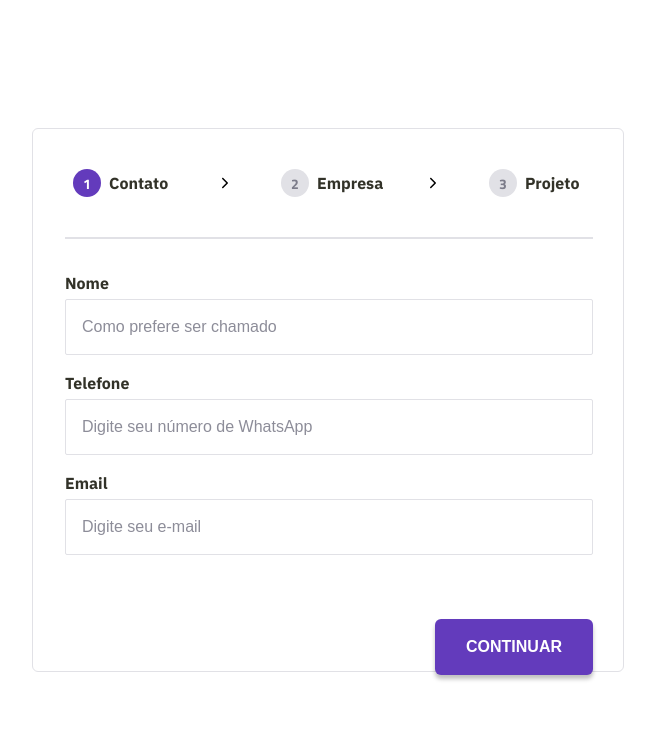
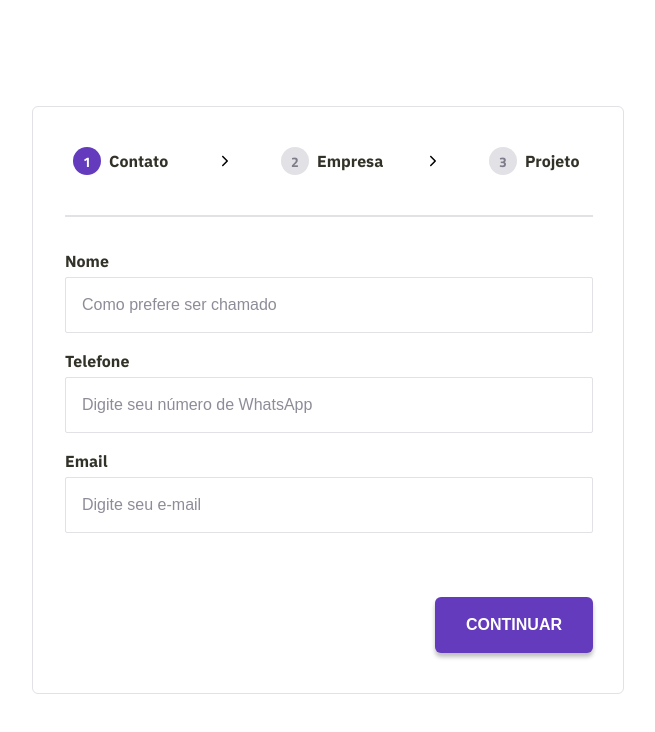
Before and after one commit to andallves/challenge_MultStepForm, a React (Vite) app: page / in a window 1280 px wide. Shown: the top 732 px of the page, without its empty margins (312-967 px from the left). Built offline with nearby package versions, Linux system fonts and the light colour scheme.

Commit message:
correcting layout

```diff
--- a/src/layout/CardForm/styles.ts
+++ b/src/layout/CardForm/styles.ts
@@ -12,9 +12,9 @@ export const Container = styled.div`
 
     position: absolute;
     width: 59.2rem;
-    height: 54.4rem;
+    height: 58.8rem;
     left: calc(50% - 59.2rem/2);
-    top: calc(50% - 54.4rem/2);
+    top: calc(50% - 58.8rem/2);
 
     background: ${theme.colors.white};
     border: .1rem solid ${theme.colors.gray10};
```
